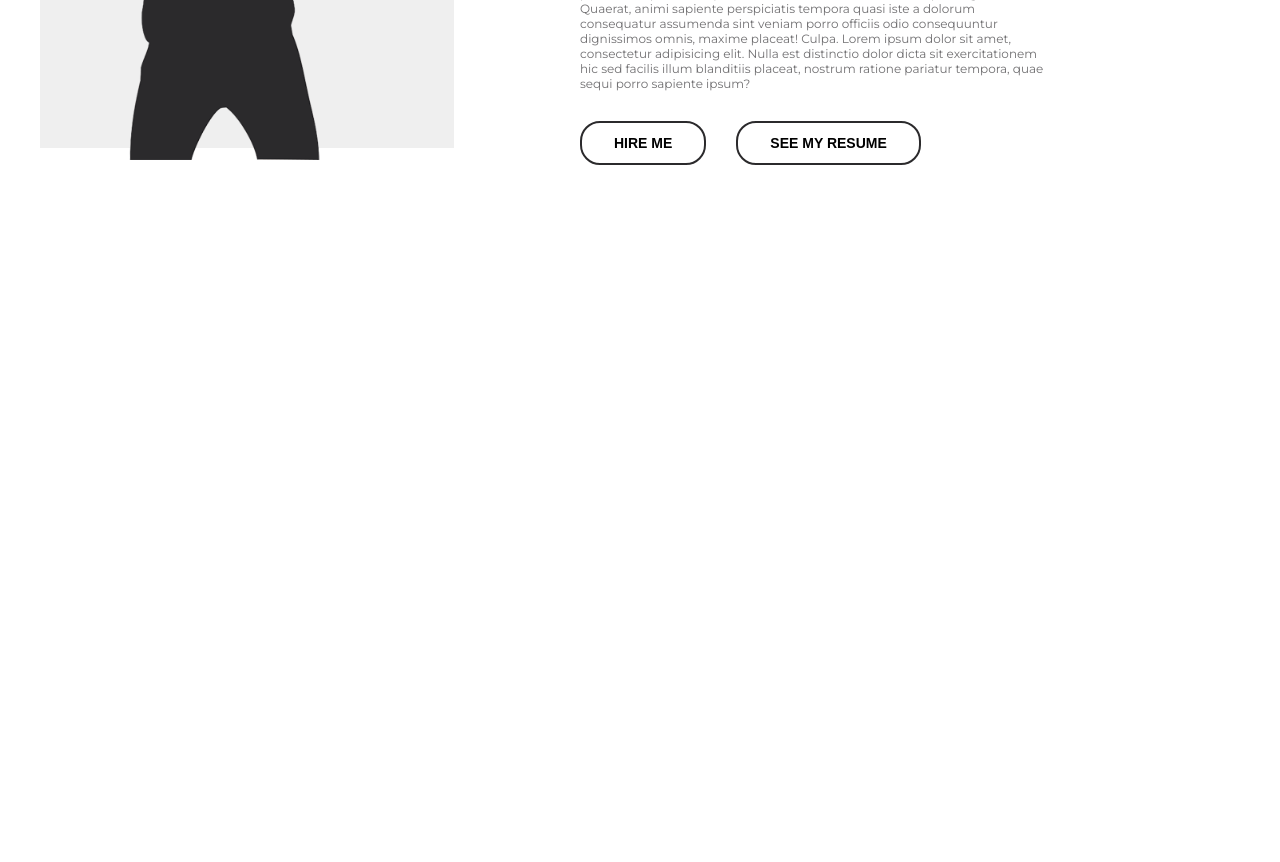
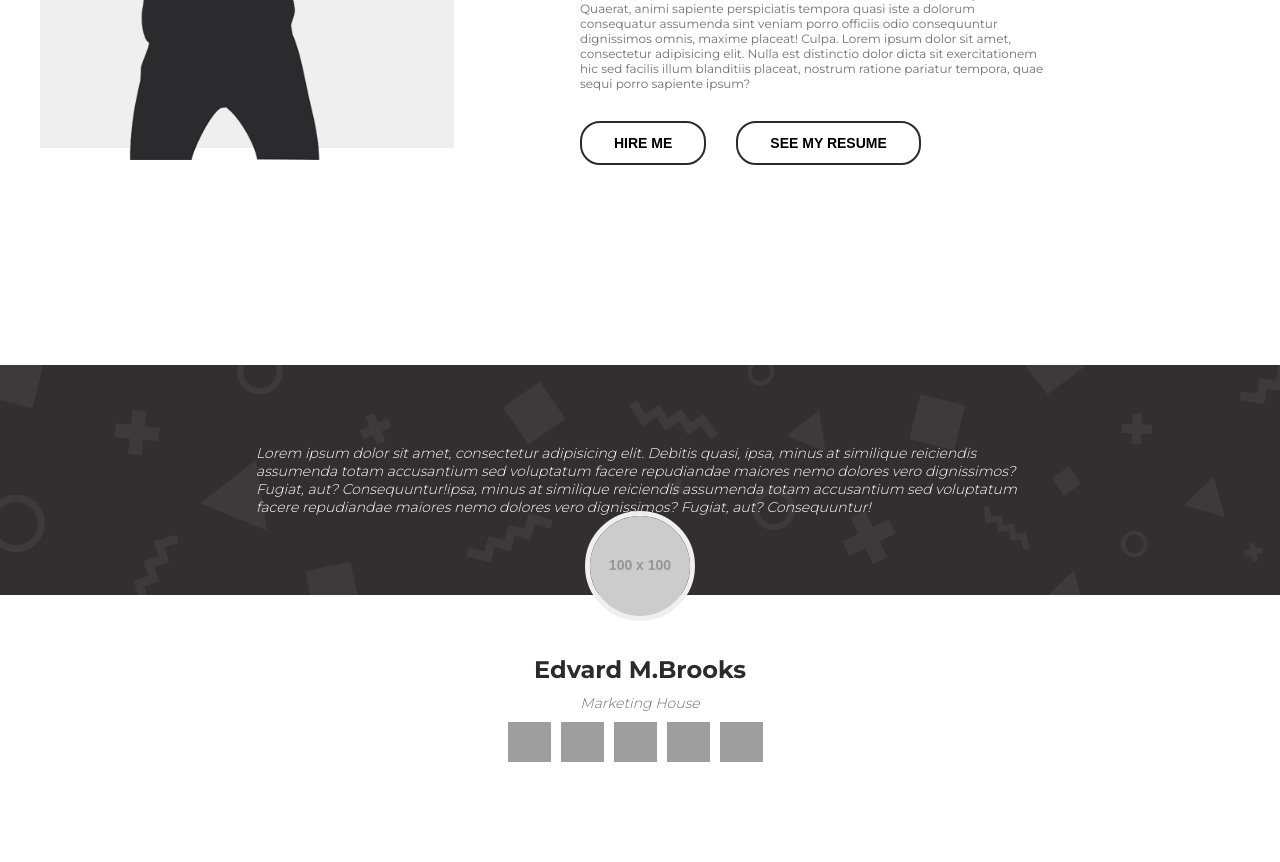
Before and after one commit to Lenarqa/portfolioTemplate, a plain HTML site: page index.html in a window 1280 px wide. Shown: the part 2286-3148 px from the top of the page. Before the commit the page ends 2551 px from the top, so only its background shows below. Drawn offline with Linux system fonts and the light colour scheme; grey boxes are pictures that could not be loaded; placeholder pictures from the web are drawn by us.

Commit message:
End testimonial section

```diff
--- a/index.html
+++ b/index.html
@@ -6,6 +6,7 @@
     <link href="https://fonts.googleapis.com/css2?family=Montserrat:wght@300;400;700&display=swap" rel="stylesheet">
     <link rel="stylesheet" href="style.css">
     <script src="https://kit.fontawesome.com/946208057a.js" crossorigin="anonymous"></script>
+    <link rel="stylesheet" href="https://maxcdn.bootstrapcdn.com/font-awesome/4.3.0/css/font-awesome.min.css">
     <title>Portfolio Template</title>
 </head>
 <body>
@@ -190,8 +191,40 @@
                 </div>
             </div>
         </div><!-- about-me -->
+    </div><!-- container -->
 
-    </div><!-- container -->
+    <div class="testimonial">
+        <div class="testimonial-top-content">
+            <p class="top-content-text">Lorem ipsum dolor sit amet, consectetur adipisicing elit. Debitis quasi,
+                ipsa, minus at similique reiciendis assumenda totam accusantium sed voluptatum facere repudiandae maiores
+                nemo dolores vero dignissimos? Fugiat, aut? Consequuntur!ipsa, minus at similique reiciendis assumenda totam
+                accusantium sed voluptatum facere repudiandae maiores nemo dolores vero dignissimos? Fugiat, aut? Consequuntur!
+            </p>
+        </div>
+        <div class="testimonial-bottom-content">
+            <img class="testimonial-man-img" src="http://placehold.it/100x100" alt="img">
+            <div class="testimonial-text-content">
+                <h2 class="man-name">Edvard M.Brooks</h2>
+                <p class="man-work-place">Marketing House</p>
+                <div class="reviewStars-input">
+                    <input id="star-4" type="radio" name="reviewStars"/>
+                    <label title="gorgeous" for="star-4"></label>
+
+                    <input id="star-3" type="radio" name="reviewStars"/>
+                    <label title="good" for="star-3"></label>
+
+                    <input id="star-2" type="radio" name="reviewStars"/>
+                    <label title="regular" for="star-2"></label>
+
+                    <input id="star-1" type="radio" name="reviewStars"/>
+                    <label title="poor" for="star-1"></label>
+
+                    <input id="star-0" type="radio" name="reviewStars"/>
+                    <label title="bad" for="star-0"></label>
+                </div>
+            </div>
+        </div>
+    </div>
     <script src="app.js"></script>
 </body>
 </html>
--- a/style.css
+++ b/style.css
@@ -356,3 +356,105 @@ body{
 .about-me-btn:first-child{
     margin-right: 30px;
 }
+
+/* testimonial */
+
+.testimonial{
+    display: flex;
+    flex-direction: column;
+    justify-content: center;
+    padding: 100px 0;
+}
+
+.testimonial-top-content{
+    width: 100%;
+    display: flex;
+    justify-content: center;
+    align-items: center;
+    background: url('./image/testimonial-top-content-bg.png');
+    height: 230px;
+}
+
+.top-content-text{
+    max-width: 60%;
+    font-size: 14px;
+    font-style: italic;
+    color: #ffffff;
+    font-weight: 300;
+}
+
+.testimonial-bottom-content{
+    display: flex;
+    flex-direction: column;
+    justify-content: center;
+    align-items: center;
+    position: relative;
+}
+
+.testimonial-man-img{
+    position: absolute;
+    border: 5px solid #efefef;
+    border-radius: 50%;
+    top: -50%;
+}
+
+.testimonial-text-content{
+    padding-top: 60px;
+    text-align: center;
+}
+
+.man-work-place{
+    padding: 10px 0;
+    font-size: 14px;
+    font-style: italic;
+    font-weight: 300;
+    color: #717072;
+}
+
+/*stars*/
+.reviewStars-input input:checked ~ label, .reviewStars-input label, .reviewStars-input label:hover, .reviewStars-input label:hover ~ label {
+    background: url('http://positivecrash.com/wp-content/uploads/ico-s71a7fdede6.png') no-repeat;
+}
+
+.reviewStars-input {
+    overflow: hidden;
+    zoom: 1;
+    position: relative;
+    float: left;
+}
+
+.reviewStars-input input {
+    filter: progid:DXImageTransform.Microsoft.Alpha(Opacity=0);
+    opacity: 0;
+
+    width: 43px;
+    height: 40px;
+
+    position: absolute;
+    top: 0;
+    z-index: 0;
+}
+
+.reviewStars-input input:checked ~ label {
+    background-position: 0 -40px;
+    height: 40px;
+    width: 43px;
+}
+
+.reviewStars-input label {
+    background-position: 0 0;
+    height: 40px;
+    width: 43px;
+    float: right;
+    cursor: pointer;
+    margin-right: 10px;
+
+    position: relative;
+    z-index: 1;
+}
+
+.reviewStars-input label:hover, .reviewStars-input label:hover ~ label {
+    background-position: 0 -40px;
+    height: 40px;
+    width: 43px;
+}
```
Also changed, not shown: image/testimonial-top-content-bg.png (added).
